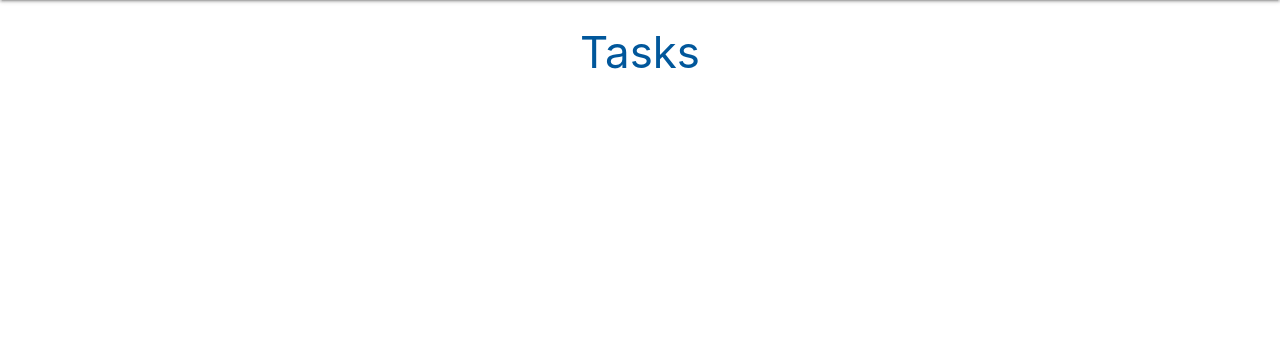
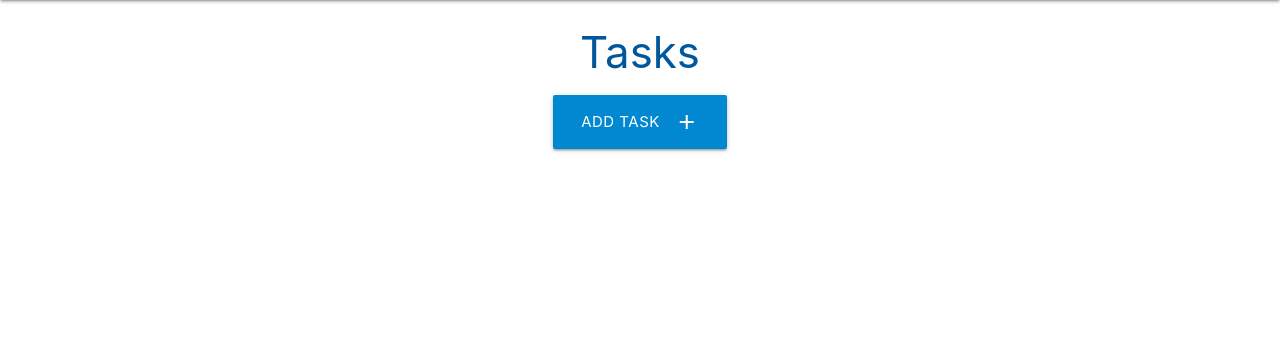
Before and after one commit to InfiniteEndeavours/task-manager, a Flask app: page / in a window 1280 px wide. Shown: the part 64-420 px from the top of the page. Run offline with Flask 2, Linux system fonts and the light colour scheme.

Commit message:
Update script.js Create tasks.html

```diff
--- a/taskmanager/static/js/script.js
+++ b/taskmanager/static/js/script.js
@@ -1,5 +1,18 @@
-document.addEventListener('DOMContentLoaded', function() {
+document.addEventListener('DOMContentLoaded', function () {
     // sidenav initialization
     let sidenav = document.querySelectorAll('.sidenav');
-     M.Sidenav.init(sidenav);
-  });
+    M.Sidenav.init(sidenav);
+
+    // datepicker initialization
+    let datepicker = document.querySelectorAll('.datepicker');
+    M.Datepicker.init(datepicker,{
+        format: "dd mmmm, yyyy",
+        i18n: {
+            done: "Select"
+        }
+    });
+
+    // select initialization
+    let selects = document.querySelectorAll('select');
+    M.FormSelect.init(selects);
+});
--- a/taskmanager/templates/tasks.html
+++ b/taskmanager/templates/tasks.html
@@ -3,4 +3,12 @@
 
 <h3 class="light-blue-text text-darken-4 center-align">Tasks</h3>
 
+<div class="row">
+    <div class="col s12 center-align">
+        <a href="{{ url_for('add_task') }}" class="btn-large light-blue darken-2">
+            Add Task <i class="material-icons right">add</i>
+        </a>
+    </div>
+</div>
+
 {% endblock %}
```
